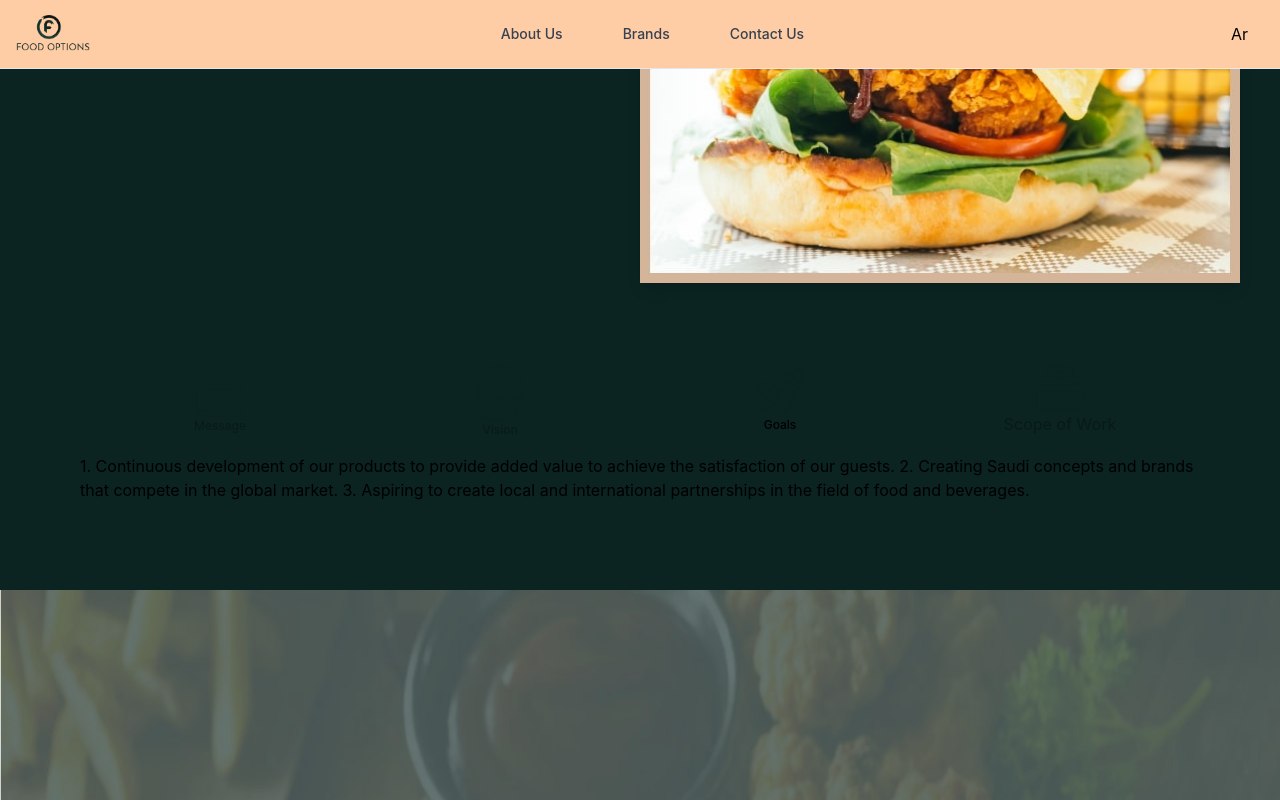
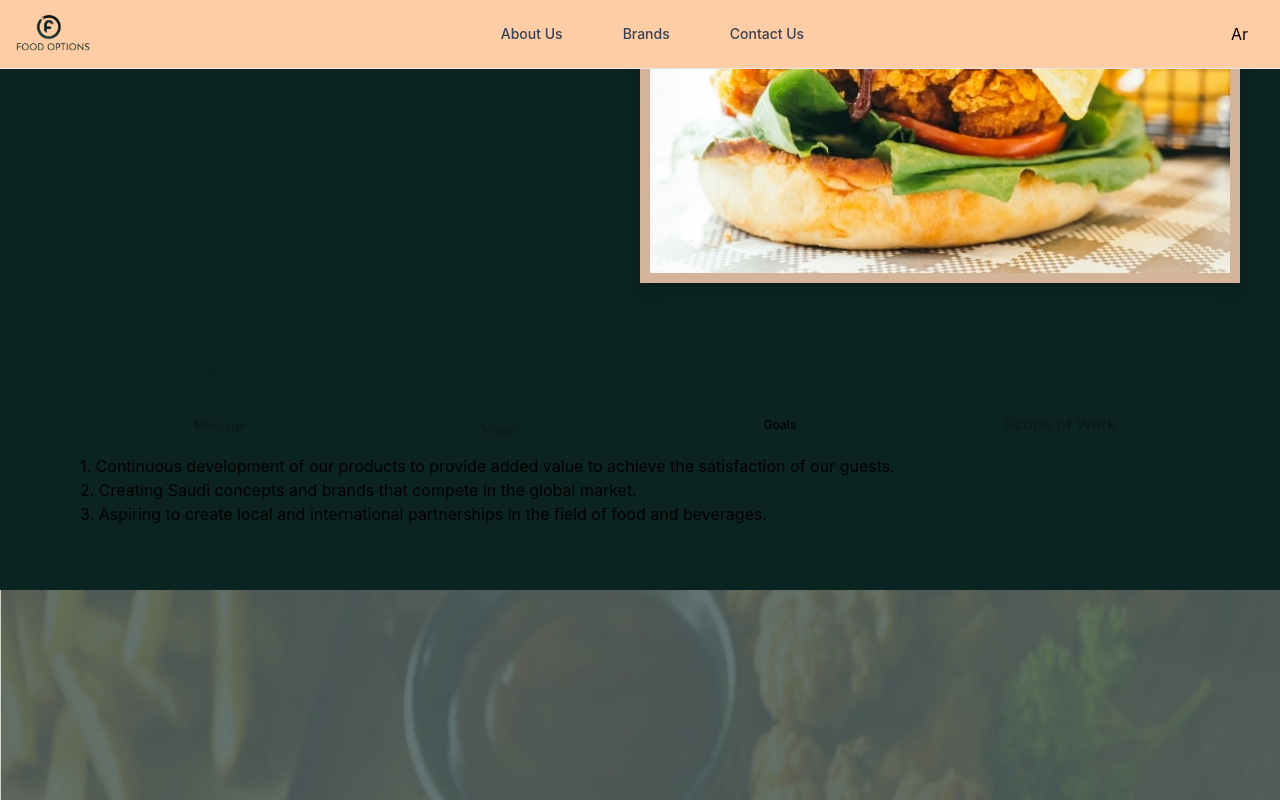
Before and after one commit to ninaismail/food-options-nextapp, a Next.js app: page / in a window 1280 px wide. Both pictures are taken after a click on the tab "Goals". Shown: the part 1225-2025 px from the top of the page. Built offline with nearby package versions, Linux system fonts and the light colour scheme.

Commit message:
design bug

```diff
--- a/components/about-tab.js
+++ b/components/about-tab.js
@@ -85,14 +85,18 @@ function AboutTab() {
   To create an environment where guest satisfaction and delight are our highest priority. Food options’s restaurants and cafes will be the best choice in the local and international market.
   </div>
   <div className={openTab === 3 ? "block" : "hidden"} id="tabs-goals" role="tabpanel" aria-labelledby="tabs-goals-tab">
-  1. Continuous development of our products to provide added value to achieve the satisfaction of our guests.
-  2. Creating Saudi concepts and brands that compete in the global market.
-  3. Aspiring to create local and international partnerships in the field of food and beverages.
+  <ul>
+    <li>1. Continuous development of our products to provide added value to achieve the satisfaction of our guests.</li>
+    <li>2. Creating Saudi concepts and brands that compete in the global market.</li>
+    <li>3. Aspiring to create local and international partnerships in the field of food and beverages.</li>
+  </ul>
   </div>
   <div className={openTab === 4 ? "block" : "hidden"} id="tabs-scope" role="tabpanel" aria-labelledby="tabs-scope-tab">
-  1.Creating varieties of brands characterized by creativity to be offered internationally.
-  2.Management and operation of brands of the highest quality and with high professionalism.
-  3.Providing consultations in establishing and developing restaurants and cafes by innovative means to achieve aspirations of partners and investors.
+  <ul>
+    <li>1. Creating varieties of brands characterized by creativity to be offered internationally.</li>
+    <li>2. Management and operation of brands of the highest quality and with high professionalism. </li>
+    <li>3. Providing consultations in establishing and developing restaurants and cafes by innovative means to achieve aspirations of partners and investors.   </li>
+  </ul>
   </div>
 </div>
 </div>
```
